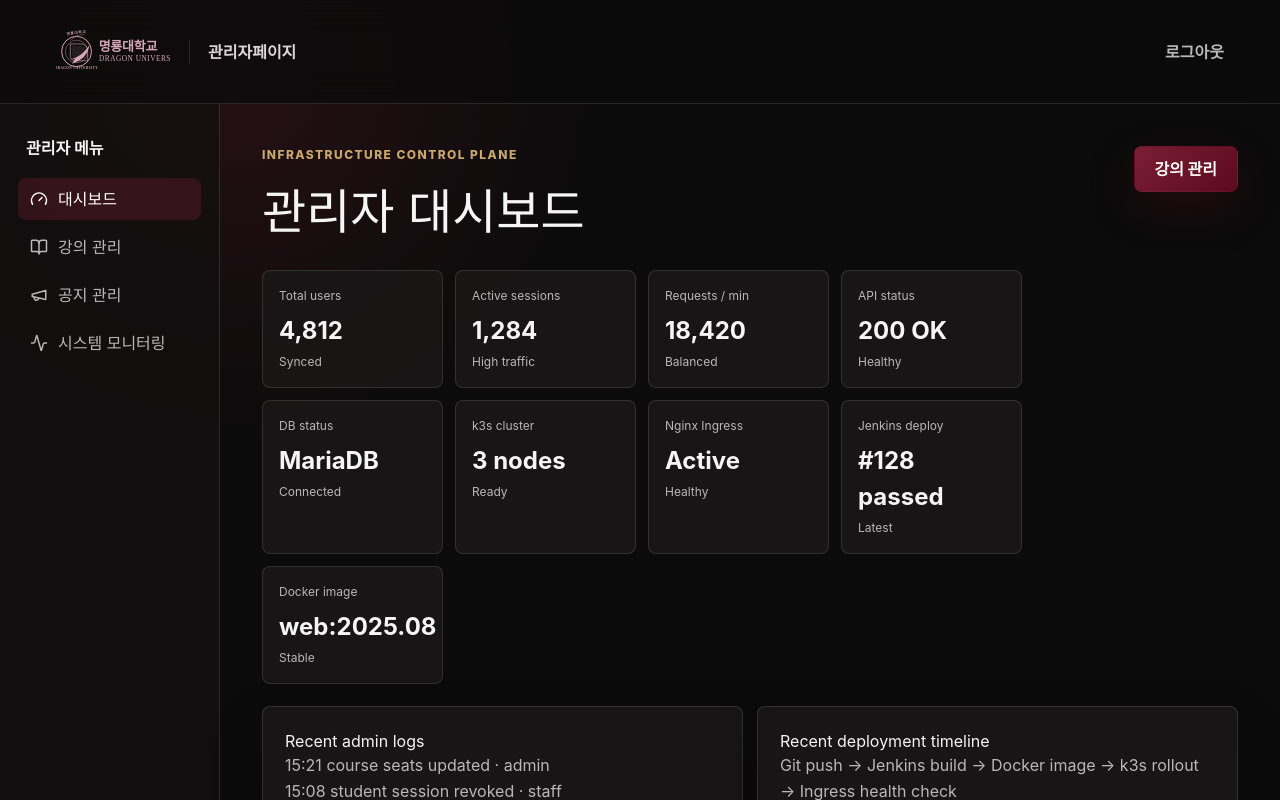
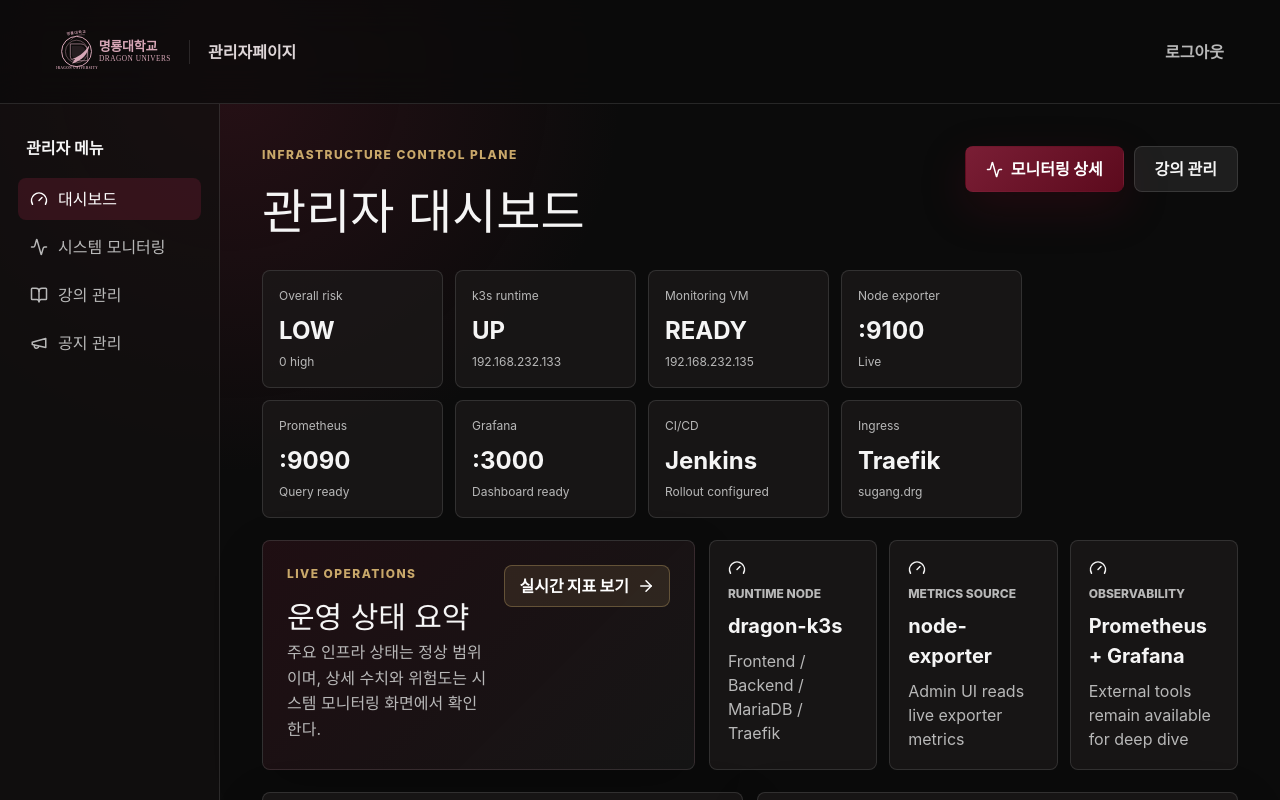
Before and after one commit to jhnet00/DragonUniv, a React (Vite) app in the folder Frontend/: page /admin in a window 1280 px wide. Shown: the top 800 px of the page. Built offline with nearby package versions, Linux system fonts and the light colour scheme; no server answers.

Commit message:
feat: surface monitoring summary on admin dashboard

```diff
--- a/Frontend/src/components/AdminShell.tsx
+++ b/Frontend/src/components/AdminShell.tsx
@@ -4,9 +4,9 @@
 
 const menu = [
   { to: "/admin", label: "대시보드", icon: Gauge },
+  { to: "/admin/monitoring", label: "시스템 모니터링", icon: Activity },
   { to: "/admin/courses", label: "강의 관리", icon: BookOpen },
   { to: "/admin/notice", label: "공지 관리", icon: Megaphone },
-  { to: "/admin/monitoring", label: "시스템 모니터링", icon: Activity },
 ];
 
 export function AdminShell() {
--- a/Frontend/src/pages/AdminDashboard.tsx
+++ b/Frontend/src/pages/AdminDashboard.tsx
@@ -1,16 +1,22 @@
 import { Link } from "react-router-dom";
+import { Activity, ArrowRight, Gauge, Server } from "lucide-react";
 import { MetricCard } from "../components/MetricCard";
 
 const metrics = [
-  ["Total users", "4,812", "Synced"],
-  ["Active sessions", "1,284", "High traffic"],
-  ["Requests / min", "18,420", "Balanced"],
-  ["API status", "200 OK", "Healthy"],
-  ["DB status", "MariaDB", "Connected"],
-  ["k3s cluster", "3 nodes", "Ready"],
-  ["Nginx Ingress", "Active", "Healthy"],
-  ["Jenkins deploy", "#128 passed", "Latest"],
-  ["Docker image", "web:2025.08", "Stable"],
+  ["Overall risk", "LOW", "0 high"],
+  ["k3s runtime", "UP", "192.168.232.133"],
+  ["Monitoring VM", "READY", "192.168.232.135"],
+  ["Node exporter", ":9100", "Live"],
+  ["Prometheus", ":9090", "Query ready"],
+  ["Grafana", ":3000", "Dashboard ready"],
+  ["CI/CD", "Jenkins", "Rollout configured"],
+  ["Ingress", "Traefik", "sugang.drg"],
+];
+
+const operations = [
+  { label: "Runtime node", value: "dragon-k3s", detail: "Frontend / Backend / MariaDB / Traefik" },
+  { label: "Metrics source", value: "node-exporter", detail: "Admin UI reads live exporter metrics" },
+  { label: "Observability", value: "Prometheus + Grafana", detail: "External tools remain available for deep dive" },
 ];
 
 export function AdminDashboard() {
@@ -18,14 +24,39 @@
     <section className="page-stack">
       <div className="page-head compact">
         <div><p className="eyebrow">Infrastructure Control Plane</p><h1>관리자 대시보드</h1></div>
-        <Link to="/admin/courses" className="primary-btn">강의 관리</Link>
+        <div className="monitoring-actions">
+          <Link to="/admin/monitoring" className="primary-btn"><Activity size={17} /> 모니터링 상세</Link>
+          <Link to="/admin/courses" className="ghost-btn">강의 관리</Link>
+        </div>
       </div>
       <div className="admin-metrics">
         {metrics.map(([label, value, state]) => <MetricCard key={label} label={label} value={value} state={state} />)}
       </div>
+      <div className="admin-overview">
+        <article className="overview-main">
+          <div>
+            <p className="eyebrow">Live Operations</p>
+            <h2>운영 상태 요약</h2>
+            <p>주요 인프라 상태는 정상 범위이며, 상세 수치와 위험도는 시스템 모니터링 화면에서 확인한다.</p>
+          </div>
+          <Link to="/admin/monitoring" className="overview-link">
+            실시간 지표 보기 <ArrowRight size={18} />
+          </Link>
+        </article>
+        <div className="overview-list">
+          {operations.map((item) => (
+            <article key={item.label}>
+              <Gauge size={18} />
+              <span>{item.label}</span>
+              <strong>{item.value}</strong>
+              <p>{item.detail}</p>
+            </article>
+          ))}
+        </div>
+      </div>
       <div className="two-col">
-        <article className="glass-panel"><h2>Recent admin logs</h2><p>15:21 course seats updated · admin</p><p>15:08 student session revoked · staff</p><p>14:55 backup policy checked · cron</p></article>
-        <article className="glass-panel timeline"><h2>Recent deployment timeline</h2><p>Git push → Jenkins build → Docker image → k3s rollout → Ingress health check</p></article>
+        <article className="glass-panel"><h2><Server size={20} /> VM Topology</h2><p>dragon-k3s · 192.168.232.133 · runtime</p><p>dragon-monitoring · 192.168.232.135 · Prometheus/Grafana</p><p>CI/CD VM · Jenkins deployment runner</p></article>
+        <article className="glass-panel timeline"><h2>Deployment Flow</h2><p>GitHub Actions → Docker Hub image → Jenkins rollout → k3s Deployment → Traefik Ingress</p></article>
       </div>
     </section>
   );
--- a/Frontend/src/styles/global.css
+++ b/Frontend/src/styles/global.css
@@ -134,6 +134,16 @@
 .wide-grid { display: grid; gap: 12px; }
 .list-card, .glass-panel, .detail-panel { padding: 22px; }
 .list-card { display: grid; gap: 8px; }
+.admin-overview { display: grid; grid-template-columns: minmax(280px, .9fr) minmax(320px, 1.1fr); gap: 14px; align-items: stretch; }
+.overview-main { display: flex; align-items: flex-start; justify-content: space-between; gap: 18px; padding: 24px; border: 1px solid var(--line); border-radius: 8px; background: linear-gradient(135deg, rgba(122,30,53,.18), rgba(255,255,255,.045)); box-shadow: 0 18px 50px rgba(0,0,0,.18); }
+.overview-main h2 { margin: 0; font-size: 30px; }
+.overview-main p:not(.eyebrow) { max-width: 520px; color: var(--muted); line-height: 1.6; }
+.overview-link { flex: 0 0 auto; display: inline-flex; align-items: center; justify-content: center; gap: 8px; min-height: 42px; padding: 0 14px; border: 1px solid rgba(201,168,106,.35); border-radius: 8px; color: #fff; background: rgba(201,168,106,.12); font-weight: 900; }
+.overview-list { display: grid; grid-template-columns: repeat(3, minmax(0, 1fr)); gap: 12px; }
+.overview-list article { min-height: 148px; display: grid; align-content: start; gap: 8px; padding: 18px; border: 1px solid var(--line); border-radius: 8px; background: var(--panel); }
+.overview-list span { color: var(--muted); font-size: 12px; font-weight: 800; text-transform: uppercase; }
+.overview-list strong { font-size: 20px; }
+.overview-list p { margin: 0; color: var(--muted); line-height: 1.5; }
 .course-list-item { grid-template-columns: minmax(0, 1fr) auto; align-items: center; gap: 16px; }
 .course-list-actions { display: grid; justify-items: end; gap: 10px; color: var(--muted); font-size: 13px; }
 .course-list-actions button { min-height: 38px; padding: 0 14px; border: 1px solid rgba(255,180,192,.28); border-radius: 8px; color: #ffb4c0; background: rgba(122,30,53,.12); font-weight: 900; }
@@ -237,7 +247,8 @@
   .course-list-item { grid-template-columns: 1fr; }
   .course-list-actions { justify-items: start; }
   .form-grid { grid-template-columns: repeat(2, minmax(180px, 1fr)); }
-  .profile-layout, .two-col { grid-template-columns: 1fr; }
+  .profile-layout, .two-col, .admin-overview { grid-template-columns: 1fr; }
+  .overview-list { grid-template-columns: 1fr; }
   .monitoring-grid, .monitoring-layout, .grafana-panel-grid, .live-metrics-grid, .monitoring-pipeline { grid-template-columns: 1fr; }
   .monitor-node-card { grid-template-columns: 1fr; }
   .monitor-node-card dl { min-width: 0; }
```
